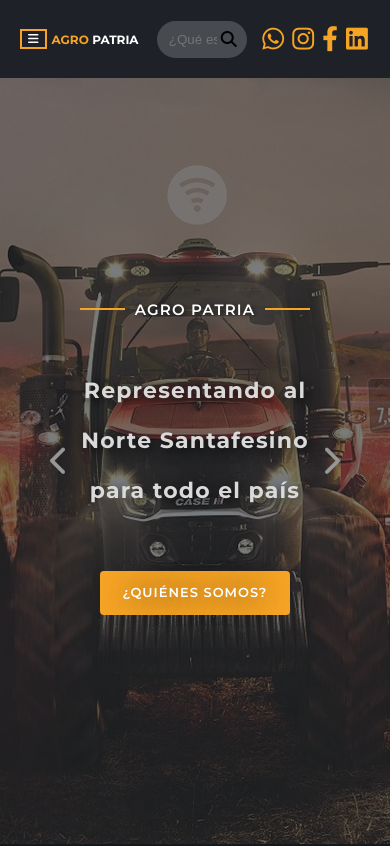
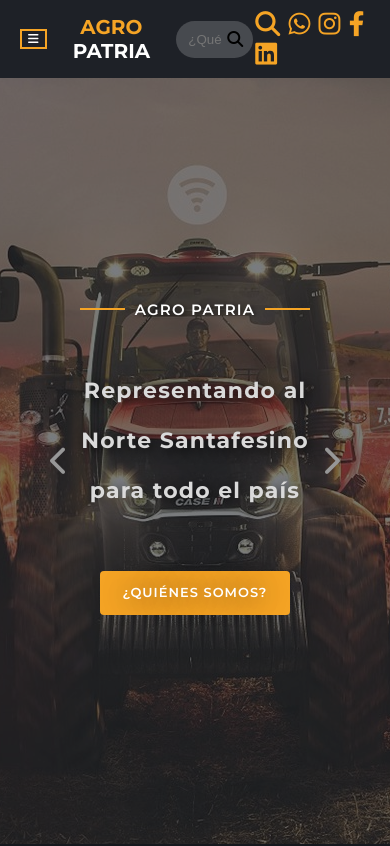
Before and after one commit to JulietaGrosso/CasanasWeb, a plain HTML site: page index.html in a window 390 px wide. Shown: the top 846 px of the page. Drawn offline with Linux system fonts and the light colour scheme; some packages are replaced by stand-ins of ours; a script that the page names is missing.

Commit message:
buscador pro

```diff
--- a/css/index.css
+++ b/css/index.css
@@ -466,4 +466,24 @@ footer{
         margin-bottom: 20px;
     }
 
+
+    .cabecera .boton h1{
+        font-size: 20px;
+        text-transform: uppercase;
+        font-weight: 800;
+        color: #fff;
+        text-align: center;
+        margin: 10px;
+    }
+
+    .cabecera .boton
+
+    .cabecera .buscador{
+        display: none;
+    }
+    .buscadorCelu i {
+        color: #f5a425;
+        font-size: 25px
+    }
+
 }
--- a/index.html
+++ b/index.html
@@ -9,6 +9,9 @@
     <link rel="stylesheet" href="https://cdnjs.cloudflare.com/ajax/libs/font-awesome/6.4.0/css/all.min.css" integrity="sha512-iecdLmaskl7CVkqkXNQ/ZH/XLlvWZOJyj7Yy7tcenmpD1ypASozpmT/E0iPtmFIB46ZmdtAc9eNBvH0H/ZpiBw==" crossorigin="anonymous" referrerpolicy="no-referrer" />
     <link href="https://fonts.googleapis.com/css2?family=Heebo:wght@400;500;600;700&family=Montserrat:wght@400;500;600;700&display=swap" rel="stylesheet">
     <script src="./scripts/menu.js" ></script>
+    <script src="./scripts/buscador.js" ></script>
+    <script src="https://cdn.jsdelivr.net/npm/sweetalert2@11"></script>
+
 </head>
 
 <body>
@@ -22,6 +25,7 @@
             <i class="fa-solid fa-magnifying-glass"></i>
         </div>
         <div class="redes">
+            <a class="buscadorCelu" onClick="abrirBuscador()" ><i class="fa-solid fa-magnifying-glass"></i></a>
             <a href="https://api.whatsapp.com/send/?phone=3482542576" target="_blank"><i class="fa-brands fa-whatsapp"></i></a>
             <a href="https://www.instagram.com/agro_patria_oportunidades/" target="_blank"><i class="fa-brands fa-instagram"></i></a>
             <a href="https://www.facebook.com/ernesto.casanas" target="_blank" ><i class="fa-brands fa-facebook-f"></i></a>
--- /dev/null
+++ b/scripts/buscador.js
@@ -0,0 +1,16 @@
+const abrirBuscador = () => {
+    Swal.fire({
+        title: '¡Hola! ¿Que estas buscando?',
+        input: 'text',
+        inputAttributes: {
+          autocapitalize: 'off'
+        },
+        showCancelButton: true,
+        confirmButtonText: 'Buscar',
+        showLoaderOnConfirm: true,
+        preConfirm: (login) => {
+
+        },
+        allowOutsideClick: () => !Swal.isLoading()
+      })
+}
```
Also changed, not shown: formulario.html (+4 -0 lines), informacion.html (+4 -0 lines), productos.html (+4 -0 lines), terminos.html (+3 -1 lines).
